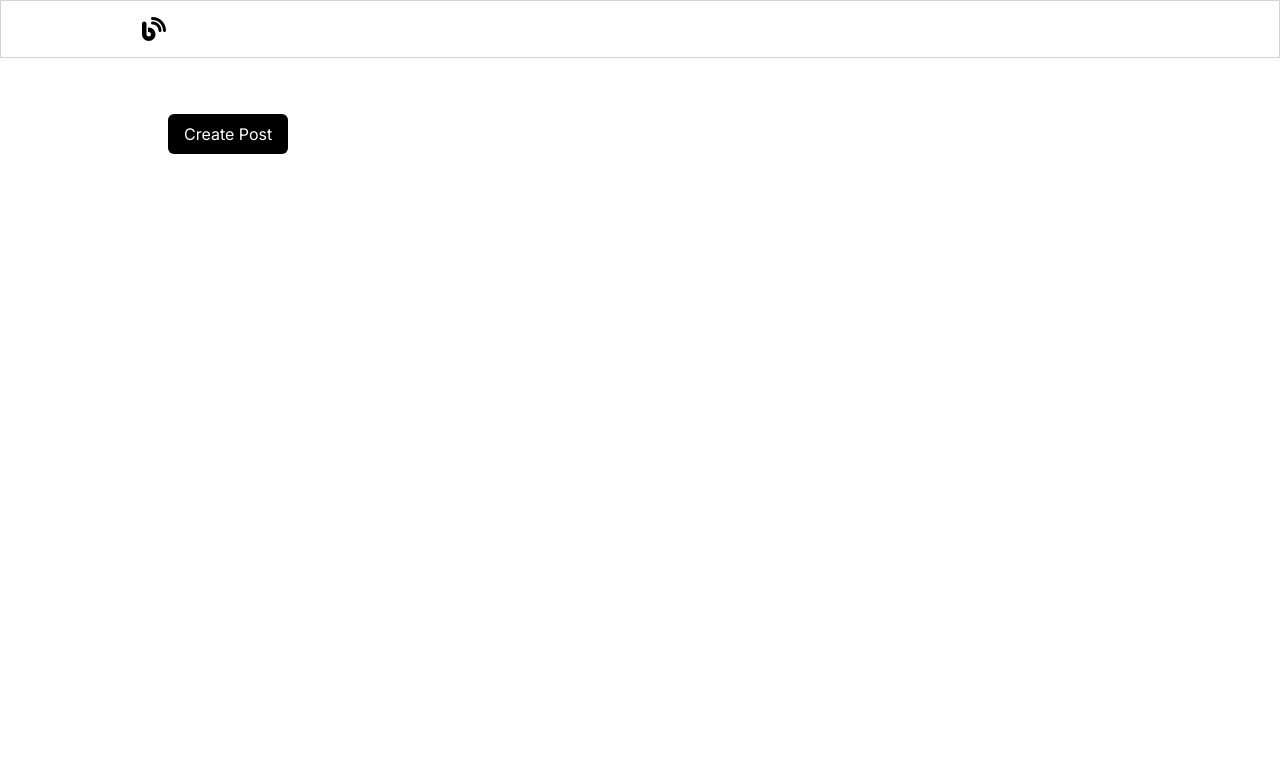
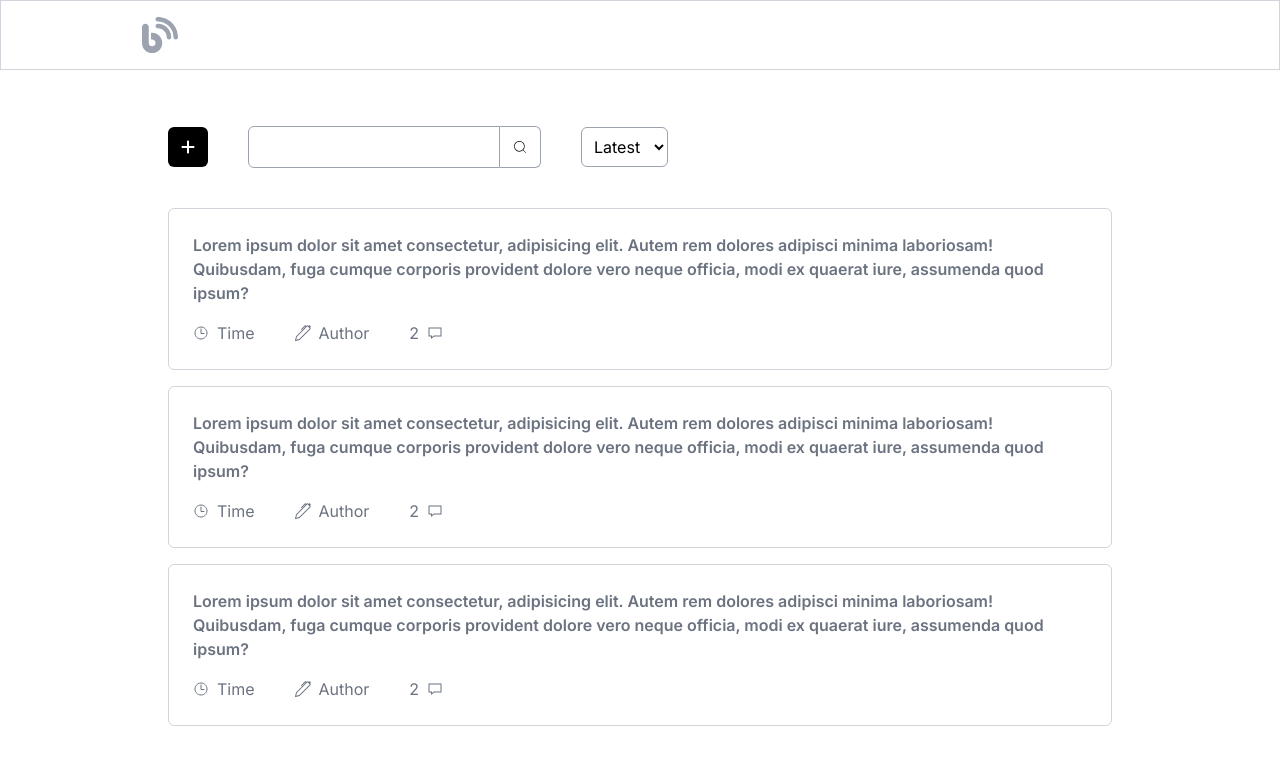
Before and after one commit to mgsbb/nextjs-blog, a Next.js app: page / in a window 1280 px wide. Shown: the top 764 px of the page. Built offline with nearby package versions, Linux system fonts and the light colour scheme.

Commit message:
Create post card, search and sort menu

```diff
--- /dev/null
+++ b/src/actions/index.ts
@@ -0,0 +1,5 @@
+import getCurrentUser from './getCurrentUser';
+import getPosts from './getPosts';
+import getSession from './getSession';
+
+export { getCurrentUser, getPosts, getSession };
--- a/src/app/api/posts/route.ts
+++ b/src/app/api/posts/route.ts
@@ -16,3 +16,5 @@ export async function POST(request: Request) {
 	});
 	return NextResponse.json(newPost);
 }
+
+export async function PATCH(request: Request) {}
--- a/src/app/components/Navbar.tsx
+++ b/src/app/components/Navbar.tsx
@@ -7,7 +7,7 @@ const Navbar = () => {
 		<nav className='border border-b border-gray-300 w-full p-4 flex justify-center items-center'>
 			<div className='w-full md:w-4/5 flex gap-4 items-center'>
 				<Link href='/'>
-					<FaBlog className='text-2xl' />
+					<FaBlog className='text-4xl text-gray-400' />
 				</Link>
 			</div>
 		</nav>
--- /dev/null
+++ b/src/app/components/PostCard.tsx
@@ -0,0 +1,41 @@
+'use client';
+
+import { Post } from '@prisma/client';
+import { BsPen } from 'react-icons/bs';
+import { IoTimeOutline } from 'react-icons/io5';
+import { LiaCommentAlt } from 'react-icons/lia';
+
+const PostCard = ({ post }: { post: Post }) => {
+	return (
+		<div
+			className='border border-gray-300 p-6 rounded-md w-full
+     text-gray-500 flex flex-col gap-4'
+		>
+			<h2 className='font-semibold'>
+				Lorem ipsum dolor sit amet consectetur, adipisicing elit. Autem rem
+				dolores adipisci minima laboriosam! Quibusdam, fuga cumque corporis
+				provident dolore vero neque officia, modi ex quaerat iure, assumenda
+				quod ipsum?
+			</h2>
+
+			<div className='flex items-center gap-10'>
+				<div className='flex items-center gap-2'>
+					<IoTimeOutline />
+					<span>Time</span>
+				</div>
+
+				<div className='flex items-center gap-2'>
+					<BsPen />
+					<span>Author</span>
+				</div>
+
+				<div className='flex items-center gap-2'>
+					<span>2</span>
+					<LiaCommentAlt />
+				</div>
+			</div>
+		</div>
+	);
+};
+
+export default PostCard;
--- /dev/null
+++ b/src/app/components/SearchForm.tsx
@@ -0,0 +1,30 @@
+'use client';
+
+import { useState } from 'react';
+import { CiSearch } from 'react-icons/ci';
+
+const SearchForm = () => {
+	const [search, setSearch] = useState('');
+
+	return (
+		<form
+			className='flex items-center gap'
+			onSubmit={(e) => {
+				e.preventDefault();
+			}}
+		>
+			<input
+				type='text'
+				id='search'
+				className='border border-gray-400 p-2 rounded-l-md'
+				value={search}
+				onChange={(e) => setSearch(e.target.value)}
+			/>
+			<button className='border-y border-r border-gray-400 rounded-r-md p-3'>
+				<CiSearch />
+			</button>
+		</form>
+	);
+};
+
+export default SearchForm;
--- /dev/null
+++ b/src/app/components/SortForm.tsx
@@ -0,0 +1,28 @@
+'use client';
+import { useState } from 'react';
+
+const sortOptions = ['Latest', 'Oldest', 'A-Z', 'Z-A'];
+
+const SortForm = () => {
+	const [sort, setSort] = useState('');
+
+	return (
+		<form className=''>
+			<select
+				name='sort'
+				id='sort'
+				className='p-2 bg-white border border-gray-400 rounded-md'
+				value={sort}
+				onChange={(e) => setSort(e.target.value)}
+			>
+				{sortOptions.map((sortOption) => (
+					<option value={sortOption} className='bg-white'>
+						{sortOption}
+					</option>
+				))}
+			</select>
+		</form>
+	);
+};
+
+export default SortForm;
--- /dev/null
+++ b/src/app/components/index.ts
@@ -0,0 +1,6 @@
+import Navbar from './Navbar';
+import PostCard from './PostCard';
+import SearchForm from './SearchForm';
+import SortForm from './SortForm';
+
+export { Navbar, PostCard, SearchForm, SortForm };
--- a/src/app/page.tsx
+++ b/src/app/page.tsx
@@ -1,13 +1,35 @@
 import Link from 'next/link';
+import { getPosts } from '@/actions';
+import PostCard from './components/PostCard';
+import { FaPlus } from 'react-icons/fa6';
+import { SearchForm, SortForm } from './components';
 
-export default function Home() {
+export default async function Home() {
+	// const posts = await getPosts();
+	const posts: any = [1, 2, 3];
+
 	return (
-		<div>
-			<Link href='/create'>
-				<button className='bg-black text-white rounded-md px-4 py-2'>
-					Create Post
-				</button>
-			</Link>
+		<div className='w-full'>
+			{/* Menu */}
+
+			<div className='flex items-center gap-10'>
+				<Link href='/create'>
+					<button className='bg-black text-white rounded-md p-3'>
+						<FaPlus />
+					</button>
+				</Link>
+
+				<SearchForm />
+
+				<SortForm />
+			</div>
+
+			{/* Posts */}
+			<div className='flex flex-col gap-4 mt-10'>
+				{posts?.map((post: any) => (
+					<PostCard post={post} key={post.id} />
+				))}
+			</div>
 		</div>
 	);
 }
```
Also changed, not shown: src/actions/getPosts.ts (added, +20 -0 lines).
